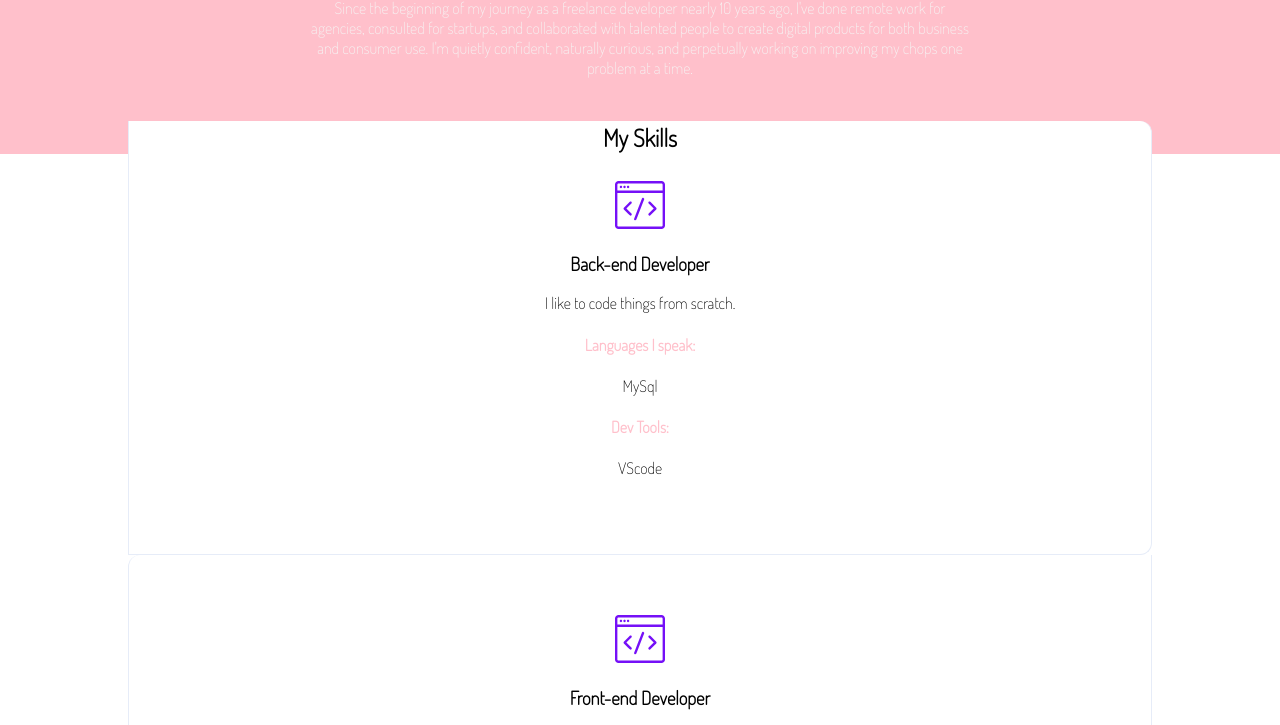
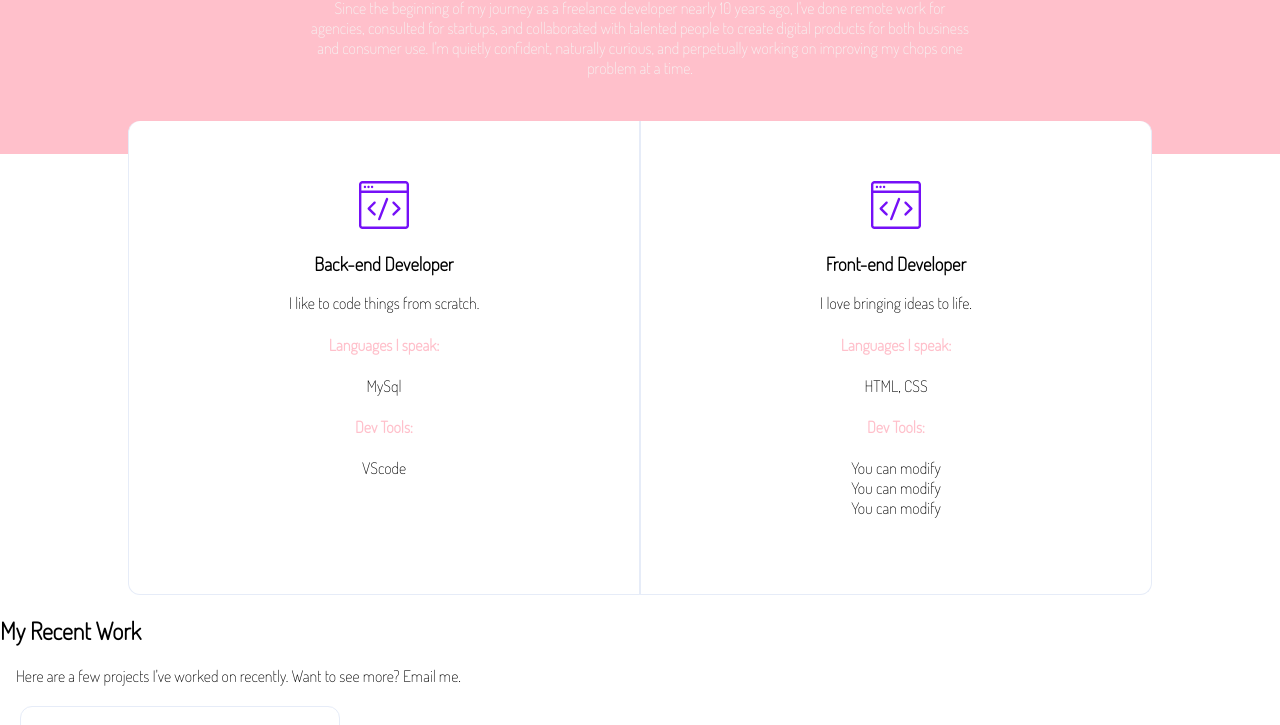
Before and after one commit to WildCodeSchool-2024-09/JS-LILLE-checkpoint1, a website: page site/portfolio.html in a window 1280 px wide. Shown: the part 905-1630 px from the top of the page. Drawn offline with Linux system fonts and the light colour scheme.

Commit message:
Portfolio CSS step 4 finished

```diff
--- a/site/css/portfolio.css
+++ b/site/css/portfolio.css
@@ -122,6 +122,27 @@ p {
 	.banner {
 		text-align: center;
 	}
+
+	.skills-container {
+		display: flex;
+		justify-content: center;
+	}
+
+	.column {
+		width: 50%;
+	}
+
+	.column:first-of-type {
+		border-radius: var(--radius);
+		border-bottom-right-radius: 0;
+		border-top-right-radius: 0;
+	}
+
+	.column:last-child {
+		border-radius: var(--radius);
+		border-top-left-radius: 0;
+		border-bottom-left-radius: 0;
+	}
 }
 
 /* Responsive pour les ecran de moins de 700px */
--- a/site/portfolio.html
+++ b/site/portfolio.html
@@ -46,6 +46,7 @@
 
       <article class="skills">
         <h2 class="skills--title">My Skills</h2>
+        <div class="skills-container">
           <section class="column">
             <img src="image/frontend.svg" alt="" />
             <h3>Back-end Developer</h3>
@@ -70,6 +71,7 @@
                 <li>You can modify</li>
               </ul>
             </section>
+          </div>
       </article>
 
       <!-- Third banner with list of all your projects -->
```
Lines whose indentation alone changed are shown as unchanged.
